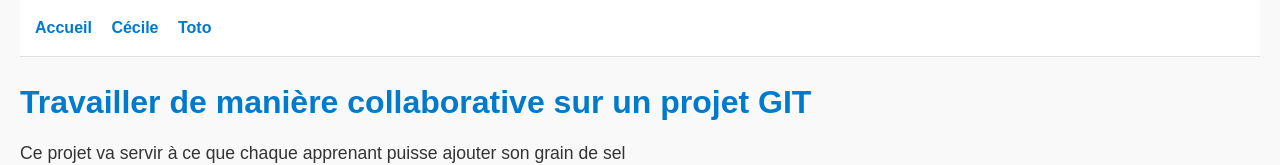
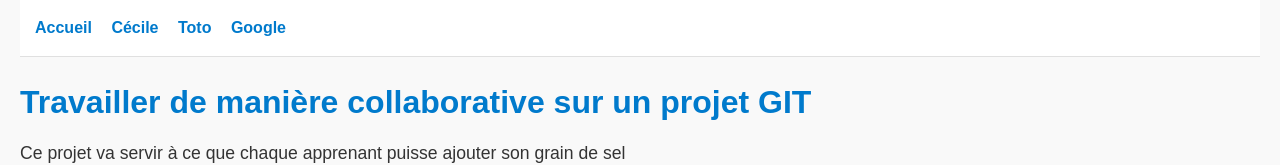
Before and after one commit to cecilev-axe/mon-projet-git, a plain HTML site: page index.html in a window 1280 px wide. Shown: the top 165 px of the page. Drawn offline with Linux system fonts and the light colour scheme.

Commit message:
feat(nav): add google link

```diff
--- a/index.html
+++ b/index.html
@@ -13,6 +13,7 @@
                 <li><a href="index.html">Accueil</a></li>
                 <li><a href="cecile.html">Cécile</a></li>
                 <li><a href="toto.html">Toto</a></li>
+                <li><a href="https://www.google.com">Google</a></li>
             </ul>
         </nav>
     </header>
```
